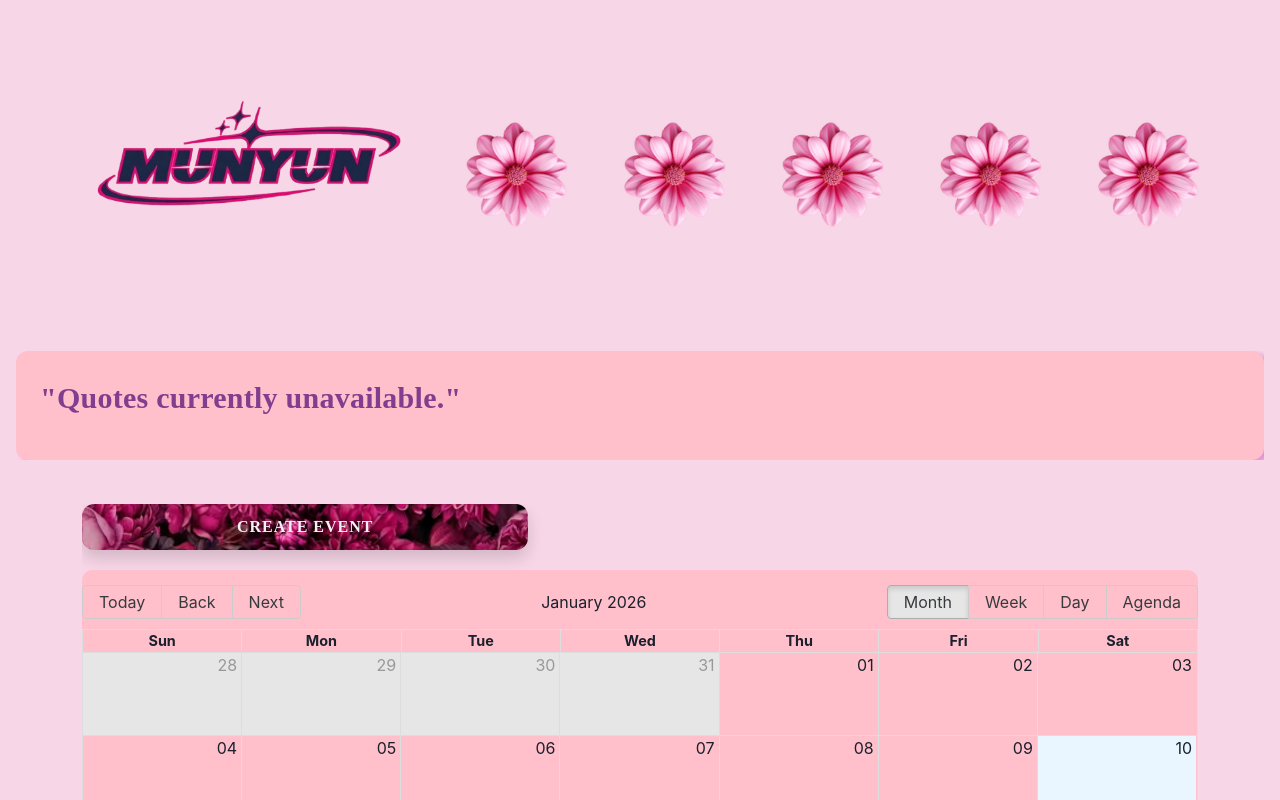
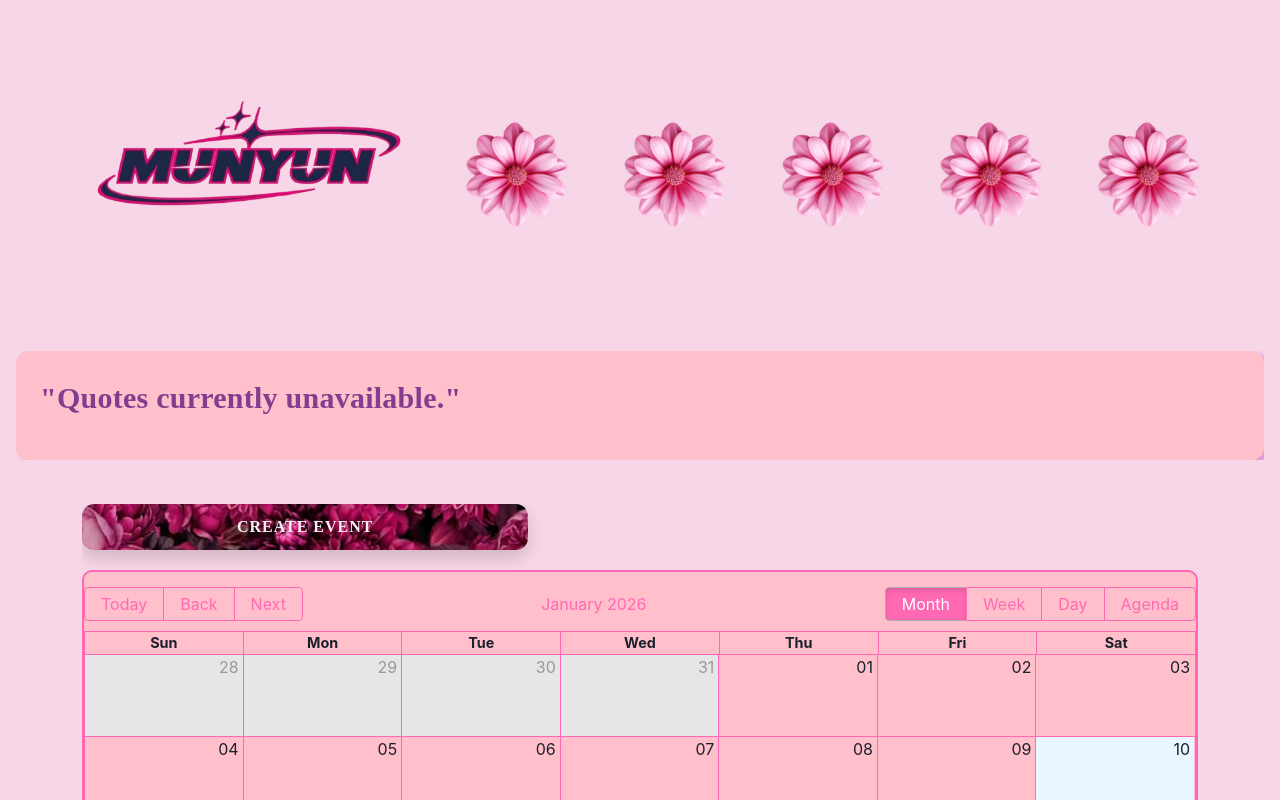
Before and after one commit to ImaniTechDiary/MUNYUN, a React (Vite) app in the folder frontend/: page / in a window 1280 px wide. Built offline with nearby package versions, Linux system fonts and the light colour scheme; no server answers; a web font is replaced by a local one.

Commit message:
change to line and boarder color to pink in calendar

```diff
--- a/frontend/src/pages/styling/home.css
+++ b/frontend/src/pages/styling/home.css
@@ -93,6 +93,19 @@
     grid-area: left;
     align-self: start;
 }
+
+/* React Big Calendar line color overrides */
+.calendarCont .rbc-month-view,
+.calendarCont .rbc-day-bg,
+.calendarCont .rbc-month-row,
+.calendarCont .rbc-time-view,
+.calendarCont .rbc-time-header,
+.calendarCont .rbc-time-content,
+.calendarCont .rbc-timeslot-group,
+.calendarCont .rbc-header,
+.calendarCont .rbc-date-cell {
+    border-color: #ff69b4 !important;
+}
     /* Calender Styling */
     .calenderMainCont {
         display: flex;
@@ -121,7 +134,7 @@
     .createEventBtn:hover {
         /* background-color: #813e8e !important; */
         color: #f4d8dd !important;
-        border: dashed 3px #ff69b4 !important;
+        border: solid 3px #ff69b4 !important;
     }
 
     div.calendar {
@@ -133,9 +146,26 @@
         padding-top: 15px;
         background-color: #ffc0cb;
         border-radius: 10px;
+        border: 2px solid #ff69b4;
 
         /* box-shadow: 5px 3px 5px  rgba(212, 93, 196, 0.555); */
     }
+
+/* Calendar toolbar (heading area) */
+.calendarCont .rbc-toolbar {
+    color: #ff69b4;
+}
+
+.calendarCont .rbc-toolbar button {
+    border-color: #ff69b4;
+    color: #ff69b4;
+}
+
+.calendarCont .rbc-toolbar button.rbc-active,
+.calendarCont .rbc-toolbar button:active {
+    background-color: #ff69b4;
+    color: #fff;
+}
 
 
 
```
